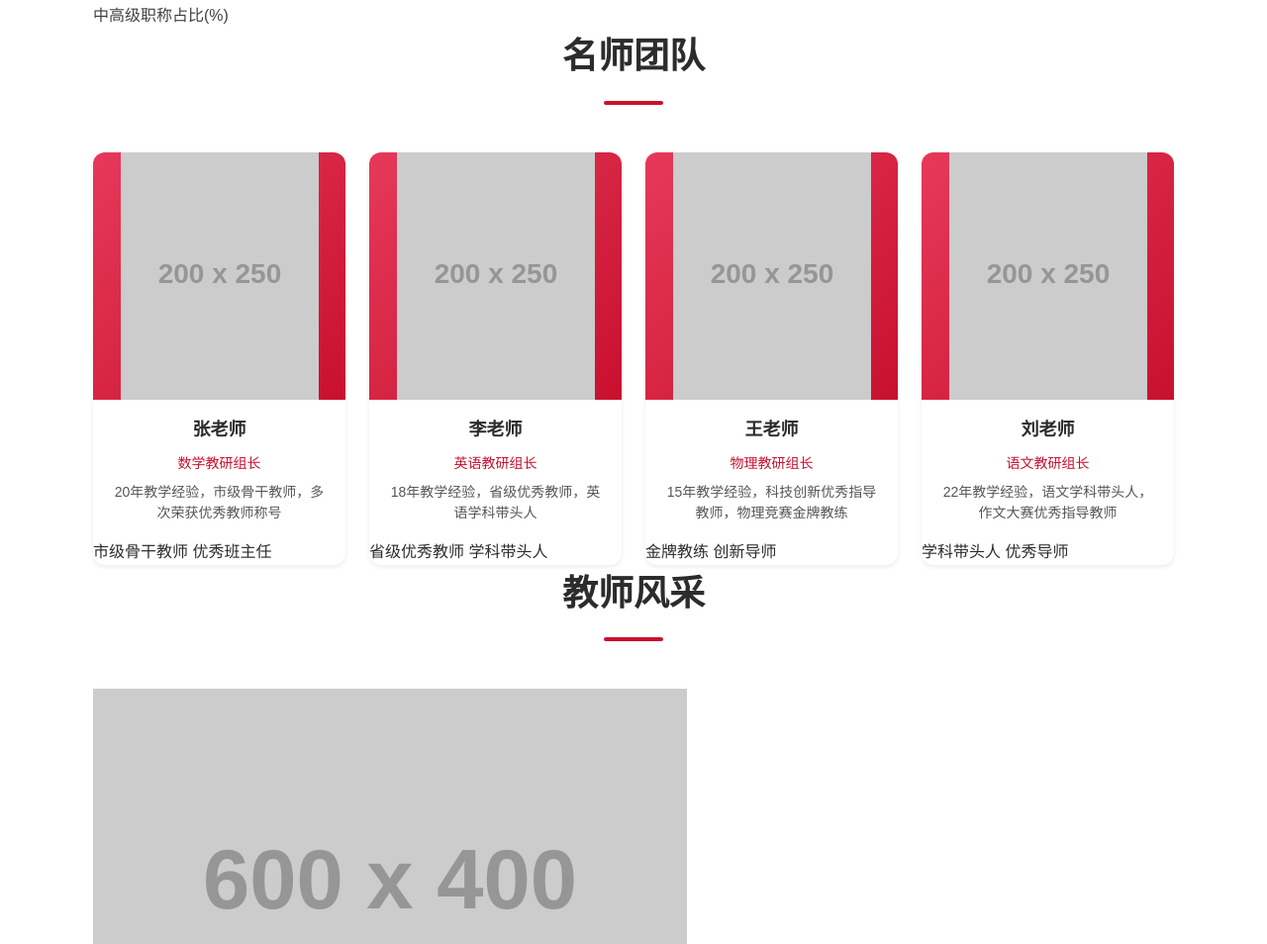
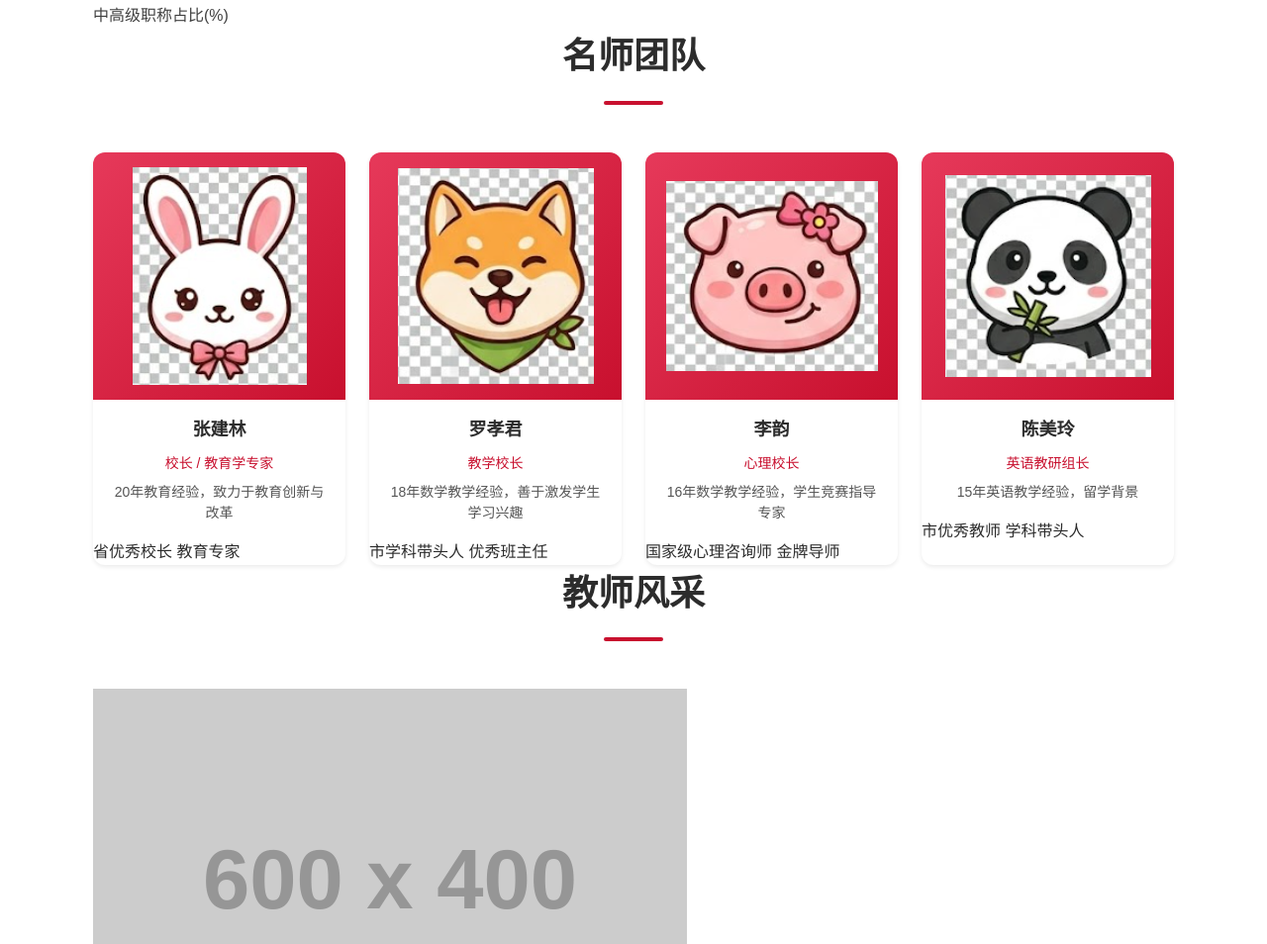
Before and after one commit to zmkm2009/weihua-school, a plain HTML site: page teachers.html in a window 1280 px wide. Shown: the part 987-1941 px from the top of the page at 99% size. Drawn offline with Linux system fonts and the light colour scheme; placeholder pictures from the web are drawn by us.

Commit message:
更新老师信息

```diff
--- a/teachers.html
+++ b/teachers.html
@@ -95,57 +95,57 @@
             <div class="teachers-grid">
                 <div class="teacher-card fade-in-up">
                     <div class="teacher-photo">
-                        <img src="https://via.placeholder.com/200x250/C8102E/FFFFFF?text=教师1" alt="教师照片">
+                        <img src="images/teachers/01.png" alt="张建林">
                     </div>
                     <div class="teacher-info">
-                        <h3 class="teacher-name">张老师</h3>
-                        <p class="teacher-title">数学教研组长</p>
-                        <p class="teacher-desc">20年教学经验，市级骨干教师，多次荣获优秀教师称号</p>
+                        <h3 class="teacher-name">张建林</h3>
+                        <p class="teacher-title">校长 / 教育学专家</p>
+                        <p class="teacher-desc">20年教育经验，致力于教育创新与改革</p>
                         <div class="teacher-tags">
-                            <span class="tag">市级骨干教师</span>
-                            <span class="tag">优秀班主任</span>
+                            <span class="tag">省优秀校长</span>
+                            <span class="tag">教育专家</span>
                         </div>
                     </div>
                 </div>
                 <div class="teacher-card fade-in-up" style="animation-delay: 0.2s;">
                     <div class="teacher-photo">
-                        <img src="https://via.placeholder.com/200x250/9C0D23/FFFFFF?text=教师2" alt="教师照片">
+                        <img src="images/teachers/02.png" alt="罗孝君">
                     </div>
                     <div class="teacher-info">
-                        <h3 class="teacher-name">李老师</h3>
-                        <p class="teacher-title">英语教研组长</p>
-                        <p class="teacher-desc">18年教学经验，省级优秀教师，英语学科带头人</p>
+                        <h3 class="teacher-name">罗孝君</h3>
+                        <p class="teacher-title">教学校长</p>
+                        <p class="teacher-desc">18年数学教学经验，善于激发学生学习兴趣</p>
                         <div class="teacher-tags">
-                            <span class="tag">省级优秀教师</span>
-                            <span class="tag">学科带头人</span>
+                            <span class="tag">市学科带头人</span>
+                            <span class="tag">优秀班主任</span>
                         </div>
                     </div>
                 </div>
                 <div class="teacher-card fade-in-up" style="animation-delay: 0.4s;">
                     <div class="teacher-photo">
-                        <img src="https://via.placeholder.com/200x250/E6395A/FFFFFF?text=教师3" alt="教师照片">
+                        <img src="images/teachers/03.png" alt="李韵">
                     </div>
                     <div class="teacher-info">
-                        <h3 class="teacher-name">王老师</h3>
-                        <p class="teacher-title">物理教研组长</p>
-                        <p class="teacher-desc">15年教学经验，科技创新优秀指导教师，物理竞赛金牌教练</p>
+                        <h3 class="teacher-name">李韵</h3>
+                        <p class="teacher-title">心理校长</p>
+                        <p class="teacher-desc">16年数学教学经验，学生竞赛指导专家</p>
                         <div class="teacher-tags">
-                            <span class="tag">金牌教练</span>
-                            <span class="tag">创新导师</span>
+                            <span class="tag">国家级心理咨询师</span>
+                            <span class="tag">金牌导师</span>
                         </div>
                     </div>
                 </div>
                 <div class="teacher-card fade-in-up" style="animation-delay: 0.6s;">
                     <div class="teacher-photo">
-                        <img src="https://via.placeholder.com/200x250/FFD700/333333?text=教师4" alt="教师照片">
+                        <img src="images/teachers/04.png" alt="陈美玲">
                     </div>
                     <div class="teacher-info">
-                        <h3 class="teacher-name">刘老师</h3>
-                        <p class="teacher-title">语文教研组长</p>
-                        <p class="teacher-desc">22年教学经验，语文学科带头人，作文大赛优秀指导教师</p>
+                        <h3 class="teacher-name">陈美玲</h3>
+                        <p class="teacher-title">英语教研组长</p>
+                        <p class="teacher-desc">15年英语教学经验，留学背景</p>
                         <div class="teacher-tags">
+                            <span class="tag">市优秀教师</span>
                             <span class="tag">学科带头人</span>
-                            <span class="tag">优秀导师</span>
                         </div>
                     </div>
                 </div>
```
Also changed, not shown: index.html (+12 -4 lines).
